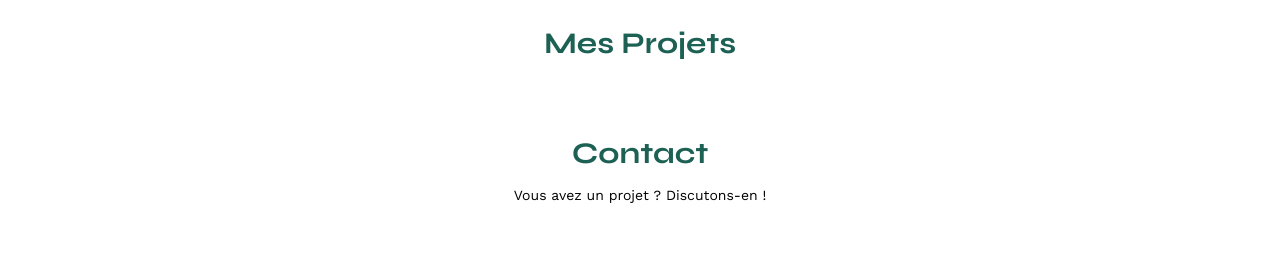
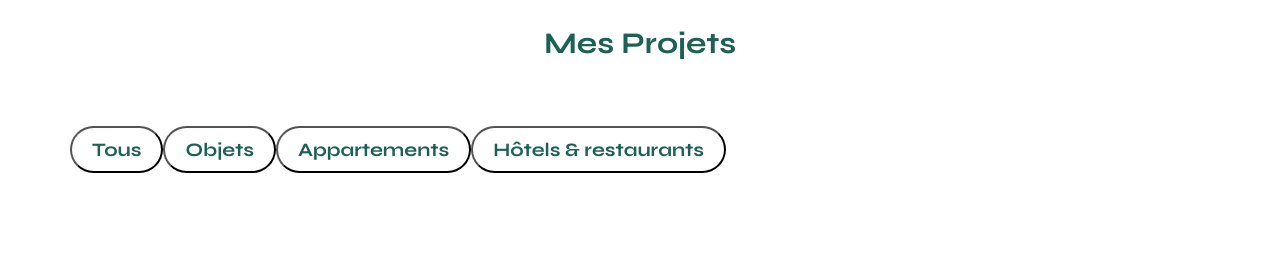
Before and after one commit to floesca/architecte, a plain HTML site: page FrontEnd/index.html in a window 1280 px wide. Shown: the part 507-764 px from the top of the page. Drawn offline with nearby package versions, Linux system fonts and the light colour scheme; no server answers.

Commit message:
ajout des boutons et des filtres

```diff
--- a/FrontEnd/assets/style.css
+++ b/FrontEnd/assets/style.css
@@ -169,7 +169,7 @@ margin: auto;
 	box-shadow: 0px 4px 14px rgba(0, 0, 0, 0.09);
 }
 
-input[type="submit"]{
+input[type="submit"] {
 	font-family: 'Syne';
 	font-weight: 700;
 	color: white;
@@ -185,3 +185,21 @@ footer nav ul {
 	justify-content: flex-end;
 	margin: 2em
 }
+
+.filters button {
+	font-family: 'Syne';
+	font-weight: 700;
+	background-color: white;
+	color: #1D6154;
+	margin : 2em auto ;
+	width: auto;
+	text-align: center;
+	border-radius: 60px ;
+	padding: 10px 20px;
+	font-size: 19px;
+	cursor: pointer;
+}
+.filters button:hover {
+	background-color: #1D6154;
+	color: white;
+}
--- a/FrontEnd/assets/works.js
+++ b/FrontEnd/assets/works.js
@@ -1,12 +1,17 @@
+let works = []
+
 //création d'une fonction async pour récupérer les travaux de l'architecte depuis l'API
-async function loadWorks() {
-
+async function fetchWorks() {
     //récupère et traite la réponse de l'API
     const response = await fetch("http://localhost:5678/api/works")
-    const works = await response.json()
+    works = await response.json()
+    loadWorks(works)
+}
 
+//fonction affichage des travaux
+function loadWorks(works) {
     const gallery = document.querySelector(".gallery")
-
+    gallery.innerHTML = ""
     //création des éléments image dans la div gallery
     for (i = 0; i < works.length; i++) {
         //création d'une div pour l'image et le titre
@@ -28,5 +33,56 @@ async function loadWorks() {
         gallery.appendChild(figure)
     }
 }
+//récupération initiale
+fetchWorks()
 
-loadWorks()
+//création boutons filtres
+const filters = document.querySelector(".filters")
+
+    //bouton tous
+    const filtreTous = document.createElement("button")
+    filtreTous.textContent = "Tous"
+
+    filtreTous.addEventListener("click", () => {
+        loadWorks(works)
+        console.log(works)
+    })
+    filters.appendChild(filtreTous)
+
+    //bouton objets
+    const filtreObjets = document.createElement("button")
+    filtreObjets.textContent = "Objets"
+
+    filtreObjets.addEventListener("click", () => {
+    const objets = works.filter(works => works.categoryId === 1)
+
+    //effacement de l'écran et régénération de la page avec les images filtrées
+    document.querySelector(".gallery").innerHTML = ""
+    loadWorks(objets)
+    console.log(objets)
+    })
+    filters.appendChild(filtreObjets)
+
+    //bouton appartements
+    const filtreAppartements = document.createElement("button")
+    filtreAppartements.textContent = "Appartements"
+
+    filtreAppartements.addEventListener("click", () => {
+    const appartements = works.filter(works => works.categoryId === 2)
+    document.querySelector(".gallery").innerHTML = ""
+    loadWorks(appartements)
+    console.log(appartements)
+    })
+    filters.appendChild(filtreAppartements)
+
+    //bouton hôtels
+    const filtreHotels = document.createElement("button")
+    filtreHotels.textContent = "Hôtels & restaurants"
+
+    filtreHotels.addEventListener("click", () => {
+    const hotels = works.filter(works => works.categoryId === 3)
+    document.querySelector(".gallery").innerHTML = ""
+    loadWorks(hotels)
+    console.log(hotels)
+    })
+    filters.appendChild(filtreHotels)
--- a/FrontEnd/index.html
+++ b/FrontEnd/index.html
@@ -37,9 +37,8 @@
 	</section>
 	<section id="portfolio">
 		<h2>Mes Projets</h2>
-		<div class="gallery">
-
-		</div>
+		<div class="filters"></div>
+		<div class="gallery"></div>
 	</section>
 	<section id="contact">
 		<h2>Contact</h2>
```
